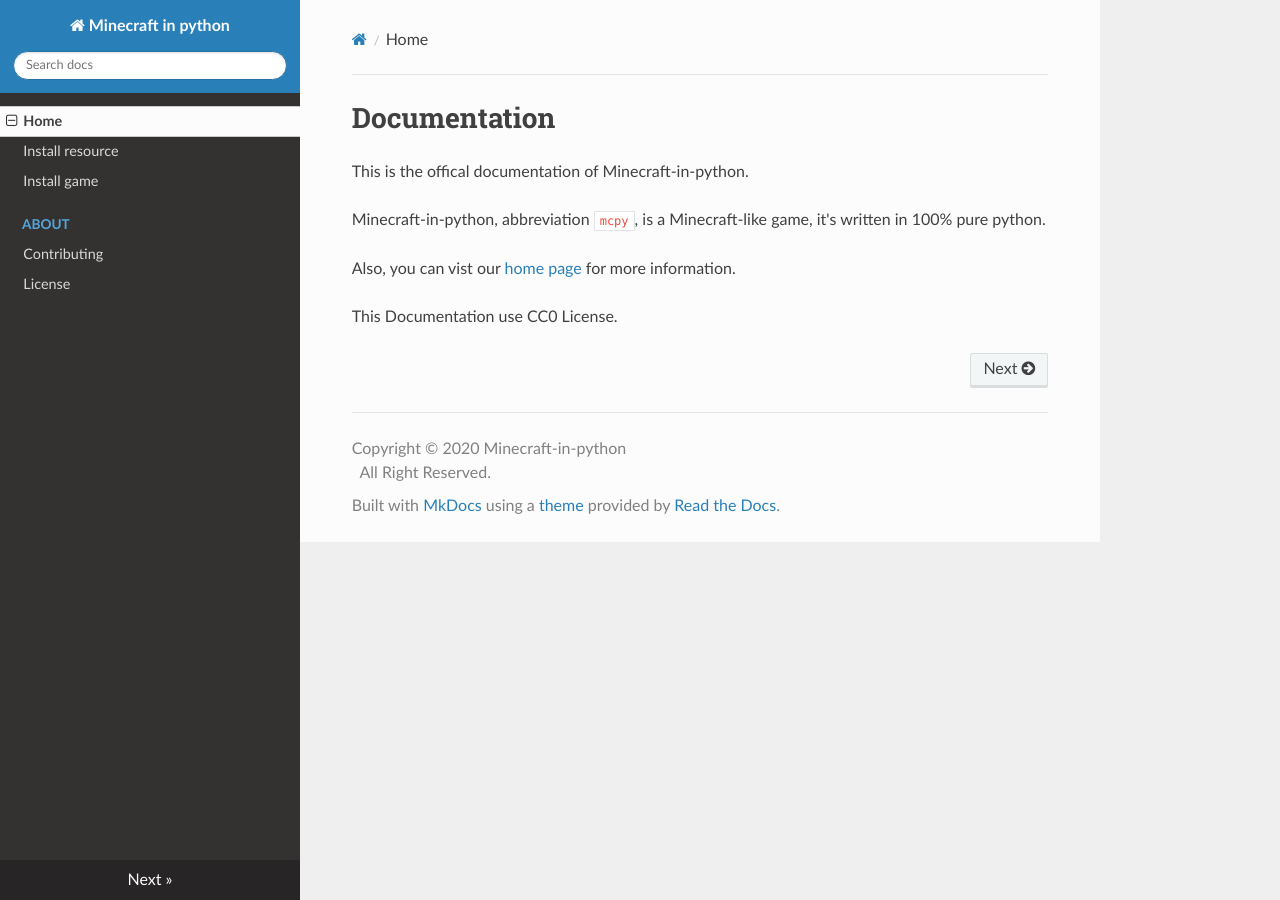
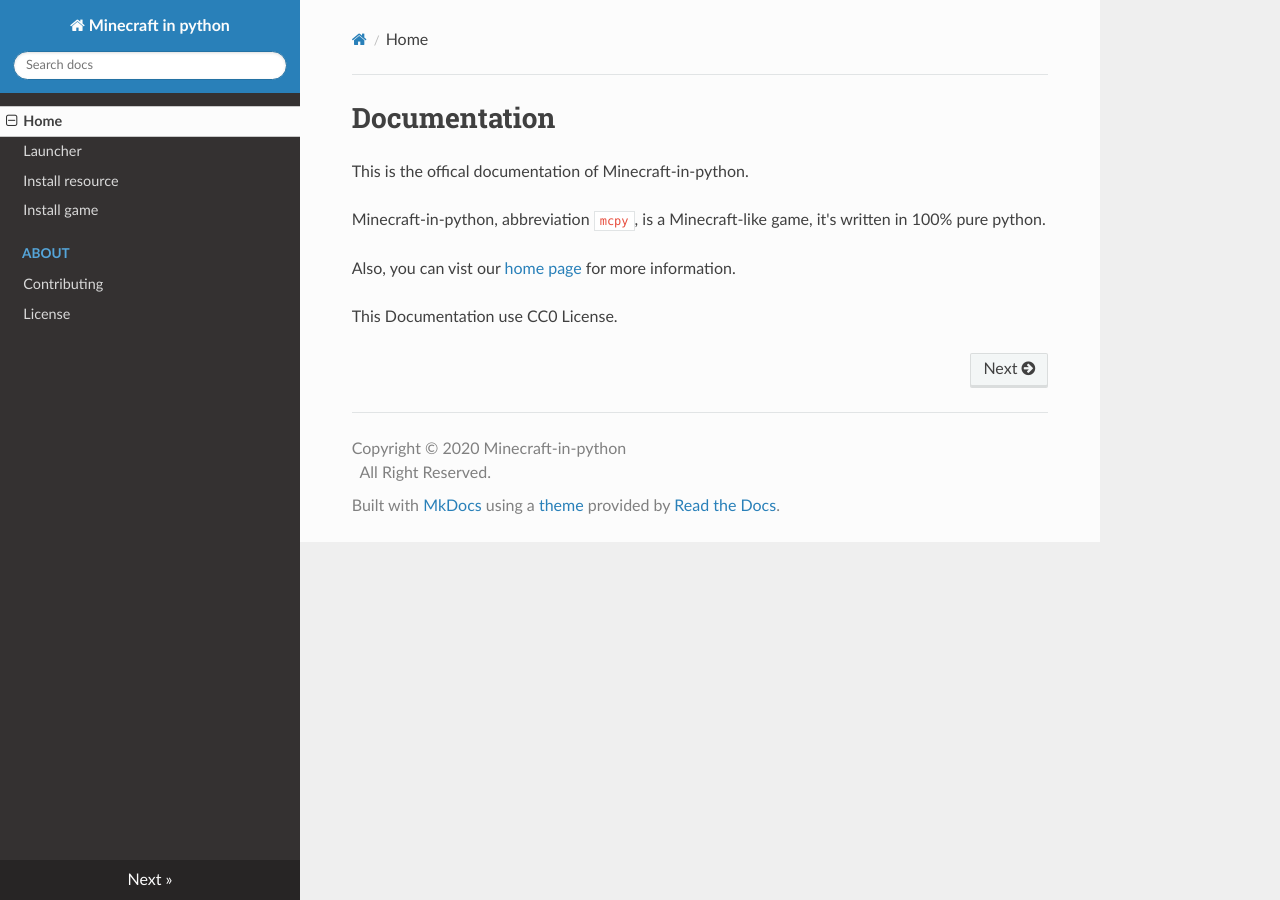
Before and after one commit to minecraft-py/docs-zh, an MkDocs documentation site: the page built from docs/index.md, in a window 1280 px wide. Built offline with MkDocs 1.6.1, drawn with Linux system fonts in a browser that asks for light colours; nearby versions of some CDN libraries.

Commit message:
2020-12-25

```diff
--- a/mkdocs.yml
+++ b/mkdocs.yml
@@ -2,6 +2,7 @@
 
 nav:
   - Home: index.md
+  - Launcher: launcher.md
   - Install resource: install-res.md
   - Install game: install-game.md
   - About:
```
